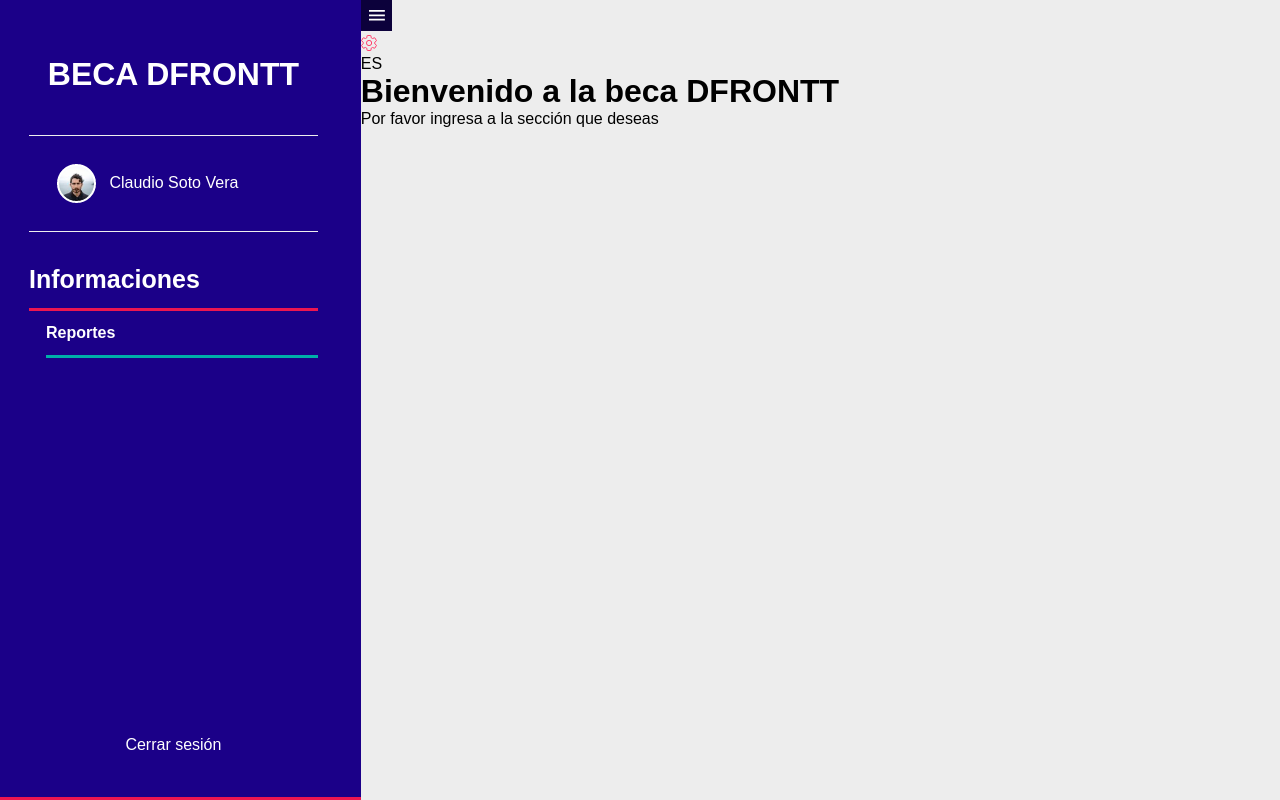
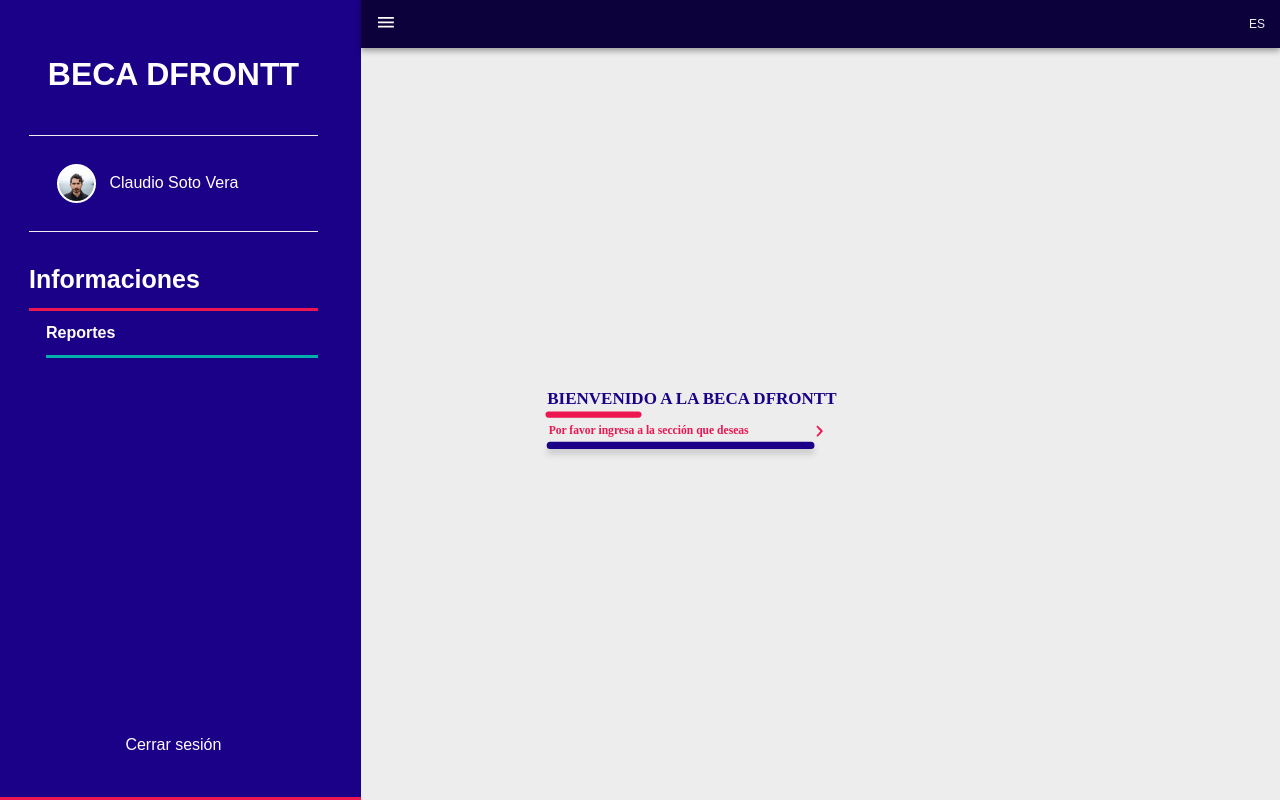
Before and after one commit to user0able/FormacionGeneral4, a plain HTML site: page dashboard.html in a window 1280 px wide. Drawn offline with Linux system fonts and the light colour scheme.

Commit message:
Sanitized

```diff
--- a/assets/css/admin.css
+++ b/assets/css/admin.css
@@ -4,7 +4,7 @@
 }
 
 body {
-  background-color: #ededed;
+  background-color: #EDEDED;
   font-family: Arial, Helvetica, sans-serif;
   display: flex;
   height: 100vh;
@@ -16,8 +16,8 @@ body {
   width: 306px;
   padding: 56px 43px 43px 29px;
   color: white;
-	display: flex;
-	flex-direction: column;
+  display: flex;
+  flex-direction: column;
 }
 
 .navbar h1 {
@@ -79,10 +79,36 @@ body {
 }
 
 .navbar .logout {
-	margin-top: auto;
+  margin-top: auto;
   justify-content: center;
 }
 
 .content {
   width: calc(100% - 306px);
 }
+
+.menu-top {
+  background-color: #0c013b;
+  color: #eee;
+  display: flex;
+  justify-content: space-between;
+  align-items: center;
+  font-size: 12px;
+  padding: 0 15px 0 9px;
+  height: 48px;
+  box-shadow: 0px 3px 6px #00000059;
+}
+
+.main {
+  height: calc(100vh - 48px);
+  display: flex;
+  align-items: center;
+}
+
+.bienvenido-img {
+  height:  77.1px;
+  width: 418px;
+  margin-left: 134px;
+}
+
+/* End Dashboard */
--- a/dashboard.html
+++ b/dashboard.html
@@ -34,21 +34,16 @@
       </a>
     </div>
     <div class="content">
-      <div>
+      <div class="menu-top">
         <div>
           <img src="assets/img/icons/btn-menu.svg" alt="Icono menu" />
         </div>
         <div>
-          <img
-            src="assets/img/icons/Icon material-settings.svg"
-            alt="Icono herramientas"
-          />
           <p>ES</p>
         </div>
       </div>
-      <div>
-        <h1>Bienvenido a la beca DFRONTT</h1>
-        <p>Por favor ingresa a la sección que deseas</p>
+      <div class="main">
+        <img class="bienvenido-img" src="assets/img/bienvenido-a-la-beca.svg" alt="">
       </div>
     </div>
   </body>
```
Also changed, not shown: assets/img/bienvenido-a-la-beca.svg (renamed from assets/img/Grupo 427.svg).
